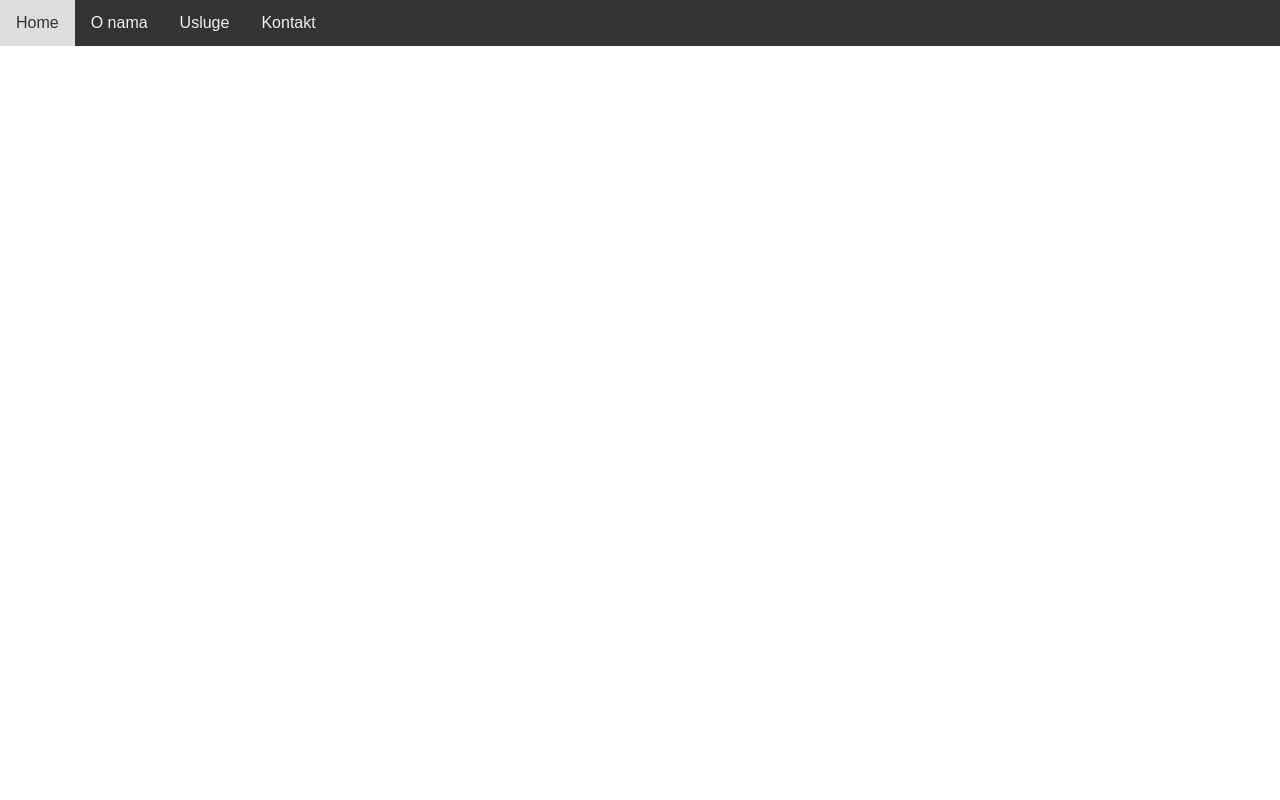
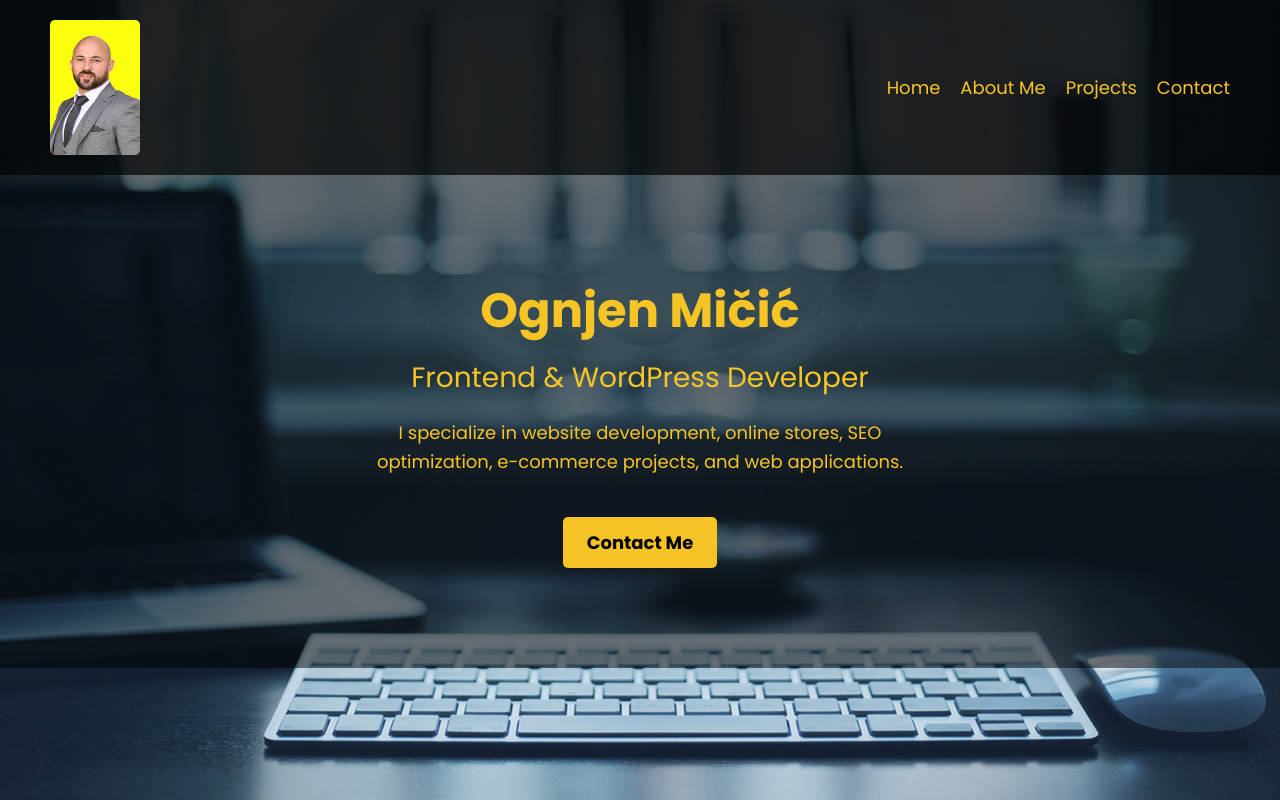
Before and after one commit to Ognjen139/Portofolio, a PHP site: page / in a window 1280 px wide. Run offline with PHP 8.4, Linux system fonts and the light colour scheme.

Commit message:
index.php

```diff
--- a/index.php
+++ b/index.php
@@ -1,121 +1,203 @@
 <?php
-// index.php - PHP datoteka koja ispisuje HTML s responzivnim hamburger menijem
+// index.php
 ?>
 <!DOCTYPE html>
-<html lang="hr">
+<html lang="en">
 <head>
   <meta charset="UTF-8">
   <meta name="viewport" content="width=device-width, initial-scale=1.0">
-    <title>Hamburger Menu</title>
+  <title>Ognjen Mičić - Portfolio</title>
+  <link href="https://fonts.googleapis.com/css2?family=Poppins:wght@300;400;700&display=swap" rel="stylesheet">
   <style>
-        /* Globalni stilovi */
-        body {
+    /* Global styles */
+    * {
       margin: 0;
+      padding: 0;
+      box-sizing: border-box;
       font-family: 'Poppins', sans-serif;
     }
-
-        /* Kontejner navigacije */
-        .navbar {
-            background-color: #333;
-            overflow: hidden;
+    body {
+      background: url('background.jpg') no-repeat center center fixed;
+      background-size: cover;
+      color: #F7C425;
+      text-align: center;
       position: relative;
     }
-
-        /* Navigacijski linkovi (desktop) */
-        .navbar .menu a {
-            float: left;
-            display: block;
-            color: #f2f2f2;
-            text-align: center;
-            padding: 14px 16px;
+    body::before {
+      content: "";
+      position: absolute;
+      top: 0;
+      left: 0;
+      width: 100%;
+      height: 100%;
+      background: rgba(0, 0, 0, 0.5); /* Blago zatamnjivanje */
+      z-index: 1;
+    }
+    header, .container {
+      position: relative;
+      z-index: 2;
+    }
+    header {
+      display: flex;
+      justify-content: space-between;
+      align-items: center;
+      padding: 20px 50px;
+      background-color: rgba(0, 0, 0, 0.7);
+    }
+    .profile-pic {
+      width: 90px;
+      height: 135px;
+      border-radius: 5px;
+      object-fit: cover;
+    }
+    nav {
+      position: relative;
+      display: flex;
+      align-items: center;
+    }
+    /* Desktop meni */
+    nav ul {
+      list-style: none;
+      display: flex;
+      gap: 20px;
+    }
+    nav ul li a {
+      color: #F7C425;
       text-decoration: none;
+      font-size: 18px;
+      font-weight: 400;
+      transition: 0.3s;
     }
-
-        .navbar .menu a:hover {
-            background-color: #ddd;
-            color: #333;
+    nav ul li a:hover {
+      color: #FFEA70;
     }
-
     /* Hamburger ikona */
     .hamburger {
       display: none;
-            float: right;
-            padding: 14px 16px;
+      flex-direction: column;
       cursor: pointer;
+      margin-left: 20px;
     }
-
-        .hamburger div {
+    .hamburger span {
       width: 25px;
       height: 3px;
-            background-color: #f2f2f2;
-            margin: 5px 0;
+      background-color: #F7C425;
+      margin: 4px 0;
+      transition: 0.3s;
     }
-
-        /* Padajući meni (mobilni) */
-        .dropdown {
+    /* Mobile padajući meni */
+    .mobile-menu {
       display: none;
       flex-direction: column;
-            background-color: #333;
+      background-color: rgba(0, 0, 0, 0.7);
+      position: absolute;
+      top: 70px; /* ispod headera */
+      right: 50px;
+      width: 200px;
+      border-radius: 5px;
+      overflow: hidden;
     }
-
-        .dropdown a {
-            text-align: left;
-            padding: 14px 16px;
-            border-top: 1px solid #444;
-            color: #f2f2f2;
+    .mobile-menu a {
+      padding: 12px 16px;
+      border-bottom: 1px solid #444;
+      color: #F7C425;
       text-decoration: none;
+      transition: 0.3s;
     }
-
-        .dropdown a:hover {
-            background-color: #ddd;
+    .mobile-menu a:hover {
+      background-color: #FFEA70;
       color: #333;
     }
-
-        /* Responsivnost: sakrij desktop meni i prikaži hamburger na manjim ekranima */
+    .mobile-menu a:last-child {
+      border-bottom: none;
+    }
+    /* Responsive: na manjim ekranima sakrij desktop meni i prikaži hamburger */
     @media screen and (max-width: 768px) {
-            .navbar .menu {
+      nav ul {
         display: none;
       }
       .hamburger {
-                display: block;
+        display: flex;
       }
+    }
+    /* Ostali stilovi */
+    .container {
+      padding: 100px 20px;
+    }
+    h1 {
+      font-size: 48px;
+      font-weight: 700;
+    }
+    h2 {
+      font-size: 28px;
+      font-weight: 400;
+      margin-top: 10px;
+    }
+    p {
+      font-size: 18px;
+      max-width: 600px;
+      margin: 20px auto;
+      line-height: 1.6;
+    }
+    .btn {
+      display: inline-block;
+      margin-top: 20px;
+      padding: 12px 24px;
+      background-color: #F7C425;
+      color: #000;
+      text-decoration: none;
+      font-size: 18px;
+      font-weight: 700;
+      border-radius: 5px;
+      transition: 0.3s;
+    }
+    .btn:hover {
+      background-color: #FFEA70;
     }
   </style>
 </head>
 <body>
-    <div class="navbar">
-        <!-- Hamburger ikona koja se prikazuje na mobilnim uređajima -->
+  <header>
+    <img src="about_me_190x286.jpg" alt="Ognjen Mičić" class="profile-pic">
+    <nav>
+      <!-- Desktop navigacija -->
+      <ul>
+        <li><a href="#">Home</a></li>
+        <li><a href="about.html">About Me</a></li>
+        <li><a href="projects.html">Projects</a></li>
+        <li><a href="contact.html">Contact</a></li>
+      </ul>
+      <!-- Hamburger ikona (prikazuje se samo na mobilnim uređajima) -->
       <div class="hamburger" onclick="toggleMenu()">
-            <div></div>
-            <div></div>
-            <div></div>
+        <span></span>
+        <span></span>
+        <span></span>
       </div>
+      <!-- Mobile padajući meni -->
+      <div id="mobileMenu" class="mobile-menu">
+        <a href="#">Home</a>
+        <a href="about.html">About Me</a>
+        <a href="projects.html">Projects</a>
+        <a href="contact.html">Contact</a>
+      </div>
+    </nav>
+  </header>
 
-        <!-- Standardni meni za desktop -->
-        <div class="menu">
-            <a href="#">Home</a>
-            <a href="#">O nama</a>
-            <a href="#">Usluge</a>
-            <a href="#">Kontakt</a>
-        </div>
-
-        <!-- Padajući meni za mobilne uređaje -->
-        <div class="dropdown" id="dropdownMenu">
-            <a href="#">Home</a>
-            <a href="#">O nama</a>
-            <a href="#">Usluge</a>
-            <a href="#">Kontakt</a>
-        </div>
+  <div class="container">
+    <h1>Ognjen Mičić</h1>
+    <h2>Frontend & WordPress Developer</h2>
+    <p>I specialize in website development, online stores, SEO optimization, e-commerce projects, and web applications.</p>
+    <a href="#" class="btn">Contact Me</a>
   </div>
 
   <script>
-        // Funkcija za otvaranje/zatvaranje padajućeg menija
+    // Funkcija za otvaranje/zatvaranje mobilnog menija
     function toggleMenu() {
-            var dropdown = document.getElementById("dropdownMenu");
-            if (dropdown.style.display === "flex") {
-                dropdown.style.display = "none";
+      var menu = document.getElementById("mobileMenu");
+      if (menu.style.display === "flex") {
+        menu.style.display = "none";
       } else {
-                dropdown.style.display = "flex";
+        menu.style.display = "flex";
       }
     }
   </script>
```
Lines whose indentation alone changed are shown as unchanged.
